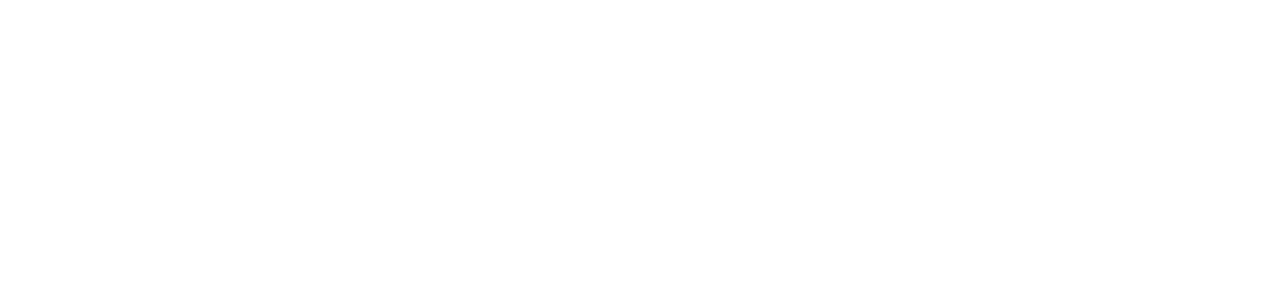
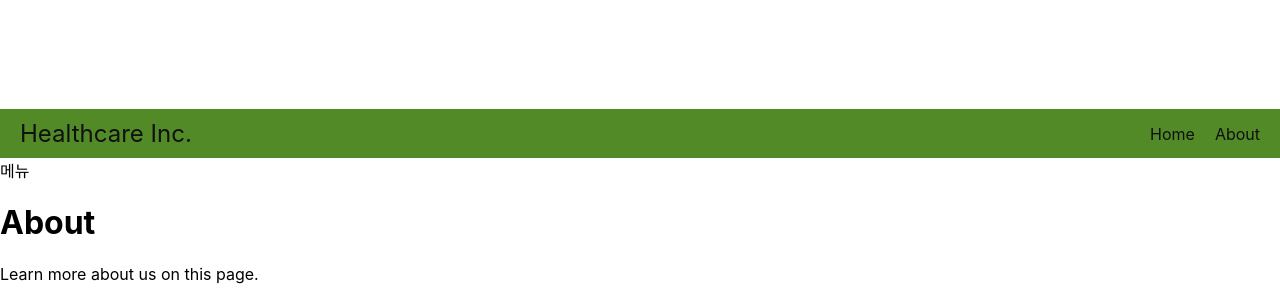
Before and after one commit to minzero31/codeit-2024-summer-project, a React (Create React App) app: page /about in a window 1280 px wide. Shown: the part 701-1001 px from the top of the page. Before the commit the page ends 810 px from the top, so only its background shows below. Built offline with nearby package versions, Linux system fonts and the light colour scheme.

Commit message:
메뉴바 생성, app.js 조금 수정. 메뉴바 파일 만들긴 햇는데 작동이 안됨......

```diff
--- a/package.json
+++ b/package.json
@@ -8,6 +8,8 @@
     "@testing-library/user-event": "^13.5.0",
     "react": "^18.3.1",
     "react-dom": "^18.3.1",
+    "react-router": "^6.25.1",
+    "react-router-dom": "^6.25.1",
     "react-scripts": "5.0.1",
     "web-vitals": "^2.1.4"
   },
--- a/src/App.css
+++ b/src/App.css
@@ -21,7 +21,7 @@
   align-items: center;
   justify-content: center;
   font-size: calc(10px + 2vmin);
-  color: white;
+  color: black;
 }
 
 
--- a/src/App.js
+++ b/src/App.js
@@ -1,12 +1,14 @@
-//import logo from './logo.svg';
-//import Home from './components/Home';
-//import About from './components/About';
+import Home from './components/Home';
+import About from './components/About';
 //import Contact from './components/Contact';
-//import Menubar from './components/Menubar.js';
+//<Route path="/contact" element={<Contact />} />
+import Menubar from './components/Menubar';
 import './App.css';
+import { BrowserRouter as Router, Route, Routes } from 'react-router-dom';
 
 function App() {
   return (
+    <>
       <div className="App">
         <header className="topLogo">
           <p>
@@ -14,6 +16,17 @@
           </p>
         </header>
       </div>
+      <div className="Bar">
+        <Router>
+          <Menubar /> 메뉴
+          <Routes>
+            <Route path="/" element={<Home />} />
+            <Route path="/about" element={<About />} />
+          </Routes>
+        </Router>
+      </div>
+    </>
+
   );
 }
 
--- /dev/null
+++ b/src/components/About.js
@@ -0,0 +1,12 @@
+import React from 'react';
+
+const About = () => {
+  return (
+    <div>
+      <h1>About</h1>
+      <p>Learn more about us on this page.</p>
+    </div>
+  );
+};
+
+export default About;
--- /dev/null
+++ b/src/components/Home.js
@@ -0,0 +1,12 @@
+import React from 'react';
+
+const Home = () => {
+  return (
+    <div>
+      <h1>Home</h1>
+      <p>Welcome to the Home page.</p>
+    </div>
+  );
+};
+
+export default Home;
--- a/src/components/Menubar.css
+++ b/src/components/Menubar.css
@@ -3,14 +3,14 @@
     justify-content: space-between;
     align-items: center;
     padding: 10px 20px;
-    background-color: #333;
-    color: white;
+    background-color: #528A28;
+    color: #101010;
   }
 
   .menubar-logo a {
     text-decoration: none;
     font-size: 1.5rem;
-    color: white;
+    color: #101010;
   }
 
   .menubar-menu {
@@ -26,7 +26,7 @@
 
   .menubar-menu li a {
     text-decoration: none;
-    color: white;
+    color: #101010;
     font-size: 1rem;
   }
 
--- a/src/components/Menubar.js
+++ b/src/components/Menubar.js
@@ -11,8 +11,8 @@
       <ul className="menubar-menu">
         <li><Link to="/">Home</Link></li>
         <li><Link to="/about">About</Link></li>
-        <li><Link to="/services">Services</Link></li>
-        <li><Link to="/contact">Contact</Link></li>
+        {/*<li><Link to="/services">Services</Link></li>
+        <li><Link to="/contact">Contact</Link></li>*/}
       </ul>
     </nav>
   );
```
Also changed, not shown: 1 other file (tests, documents, lock files or other folders). Lines whose indentation alone changed are shown as unchanged.
